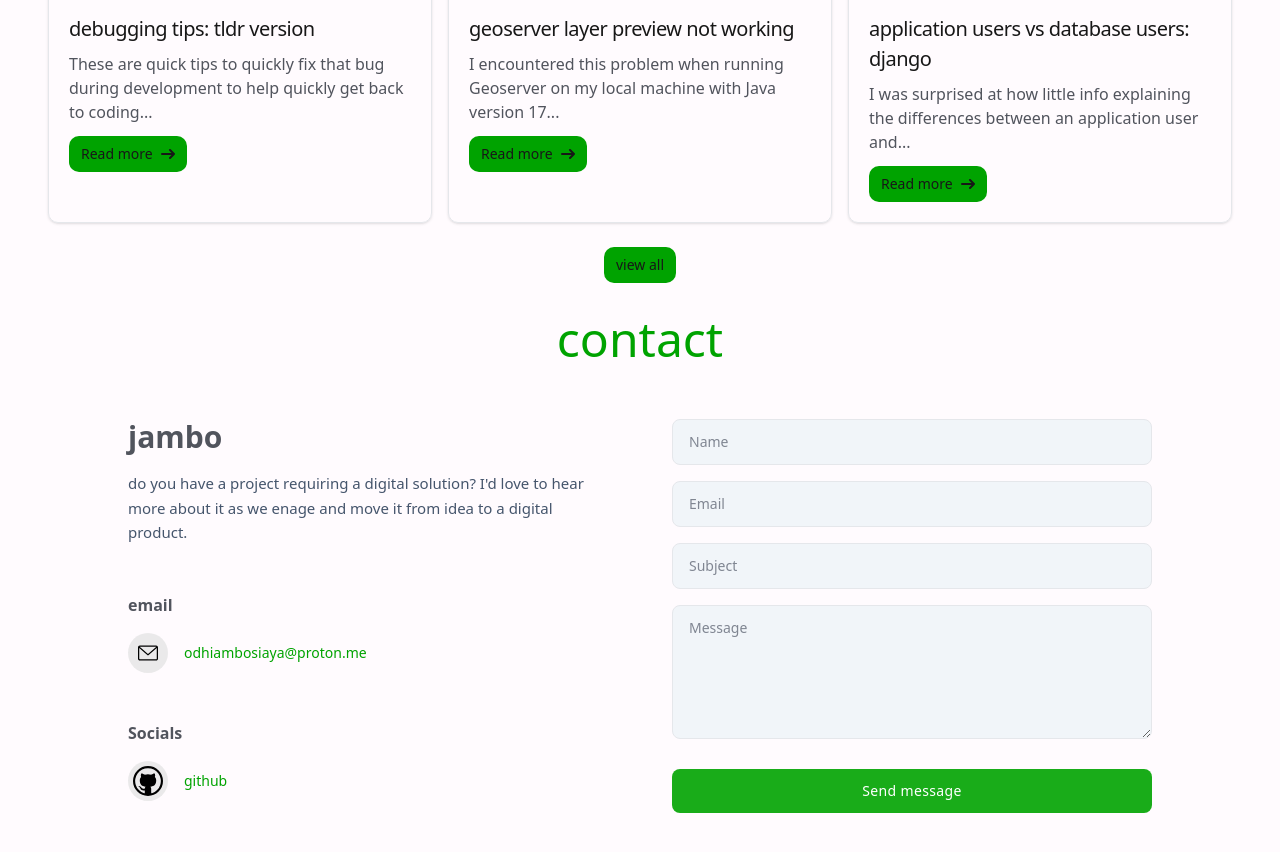
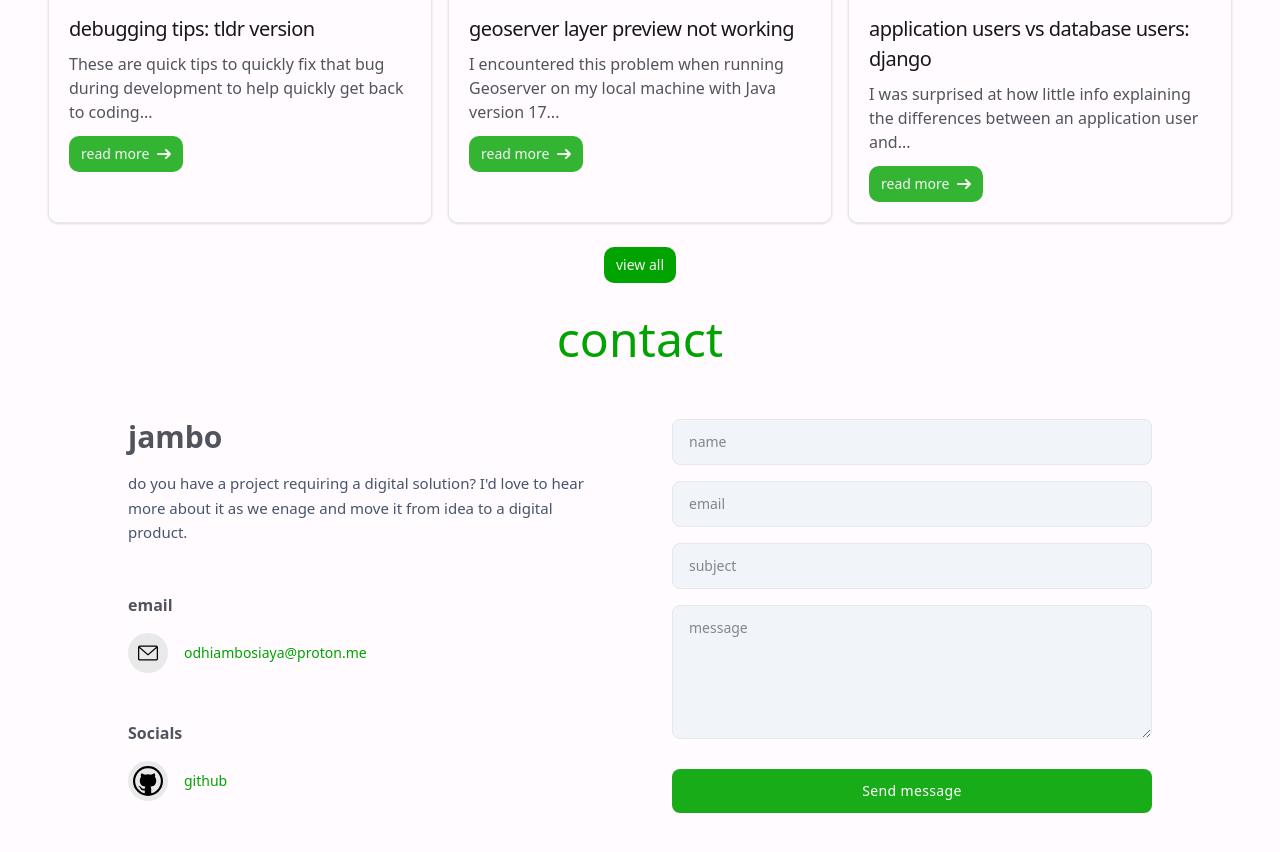
Before and after one commit to odhiambokevin/portfolio, a Next.js app in the folder frontend/: page / in a window 1280 px wide. Shown: the part 3900-4752 px from the top of the page. Built offline with nearby package versions, Linux system fonts and the light colour scheme; no server answers; a web font is replaced by a local one.

Commit message:
refactor: edit blog css

```diff
--- a/frontend/src/app/page.tsx
+++ b/frontend/src/app/page.tsx
@@ -157,7 +157,7 @@ export default function Home() {
           ))}
         </div>
         <div className="mt-2 flex justify-center">
-          <Link href="blog" className=" mt-4 inline-flex items-center px-3 py-2 text-sm font-medium text-center bg-accent rounded-lg hover:bg-accent/90 focus:ring-4 focus:outline-none focus:ring-accent/60">
+          <Link href="blog" className="mt-4 inline-flex items-center px-3 py-2 text-sm font-medium text-muted text-center bg-accent rounded-lg hover:bg-accent/90 focus:ring-4 focus:outline-none focus:ring-accent/60">
             view all
           </Link>
         </div>
@@ -250,18 +250,18 @@ export default function Home() {
 
 
 
-                <Field type='text' placeholder='Name' name="name" id="name"
+                <Field type='text' placeholder='name' name="name" id="name"
                   className="w-full rounded-md py-3 px-4 bg-slate-100 text-slate-900 text-sm border border-gray-200 focus:border-slate-900 outline-none" />
                 <ErrorMessage name="name" />
 
-                <Field type='email' placeholder='Email' name="email" id="email"
+                <Field type='email' placeholder='email' name="email" id="email"
                   className="w-full rounded-md py-3 px-4 bg-slate-100 text-slate-900 text-sm border border-gray-200 focus:border-slate-900 outline-none" />
                 <ErrorMessage name="email" />
 
-                <Field type='text' placeholder='Subject' name="subject" id="subject"
+                <Field type='text' placeholder='subject' name="subject" id="subject"
                   className="w-full rounded-md py-3 px-4 bg-slate-100 text-slate-900 text-sm border border-gray-200 focus:border-slate-900 outline-none" />
 
-                <Field placeholder='Message' rows={6} as="textarea" name="message" id="message"
+                <Field placeholder='message' rows={6} as="textarea" name="message" id="message"
                   className="w-full rounded-md px-4 bg-slate-100 text-slate-900 text-sm pt-3 border border-gray-200 focus:border-slate-900 outline-none"
                 />
 
--- a/frontend/src/components/BlogCard.tsx
+++ b/frontend/src/components/BlogCard.tsx
@@ -4,17 +4,17 @@ import Image from "next/image";
 
 export default function BlogCard({blog}:{blog:BlogType}) {
   return (
-        <div className=" basis-xl transition duration-300 ease-in-out hover:scale-103 hover:border-accent hover:shadow-accent hover:shadow-sm max-w-sm flex flex-col border border-gray-200 rounded-lg shadow-sm dark:bg-gray-800 dark:border-gray-700">
+        <div className="group basis-xl transition-all duration-100 ease-in-out hover:border-accent hover:shadow-accent hover:shadow-sm max-w-sm flex flex-col border border-gray-200 rounded-lg shadow-sm dark:bg-gray-800 dark:border-gray-700">
 
             <Image className="rounded-t-lg h-[250px] object-cover" src={`/images/blog/${blog.image}`} alt="" width={400} height={200} priority/>
 
             <div className="p-5 flex flex-col">
                 <Link href={`blog/${blog.slug}`}>
-                    <h5 className="mb-2 text-[20px] font-medium tracking-tight hover:text-accent">{blog.title}</h5>
+                    <h5 className="mb-2 text-[20px] font-medium tracking-tight group-hover:text-accent">{blog.title}</h5>
                 </Link>
                 <p className="mb-3 font-normal text-text-mild">{blog.subtitle}</p>
-                <Link href={`blog/${blog.slug}`} className="w-fit   inline-flex items-center px-3 py-2 text-sm font-medium text-center bg-accent rounded-lg hover:bg-accent/90 focus:ring-4 focus:outline-none focus:ring-slate-300">
-                    Read more
+                <Link href={`blog/${blog.slug}`} className="w-fit text-muted inline-flex items-center px-3 py-2 text-sm font-medium text-center bg-accent/80 rounded-lg hover:bg-accent group-hover:bg-text-mild focus:ring-4 focus:outline-none focus:ring-slate-300">
+                    read more
                     <svg className="rtl:rotate-180 w-3.5 h-3.5 ms-2" aria-hidden="true" xmlns="http://www.w3.org/2000/svg" fill="none" viewBox="0 0 14 10">
                         <path stroke="currentColor" strokeLinecap="round" strokeLinejoin="round" strokeWidth="2" d="M1 5h12m0 0L9 1m4 4L9 9"/>
                     </svg>
```
